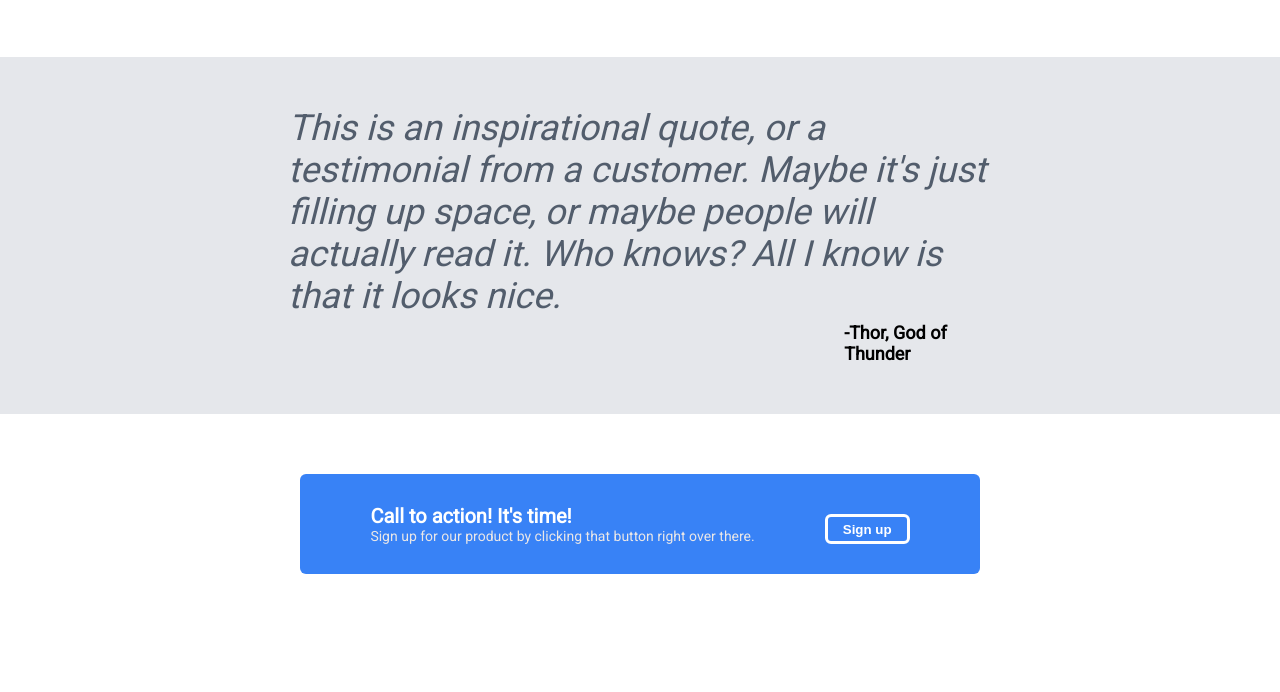
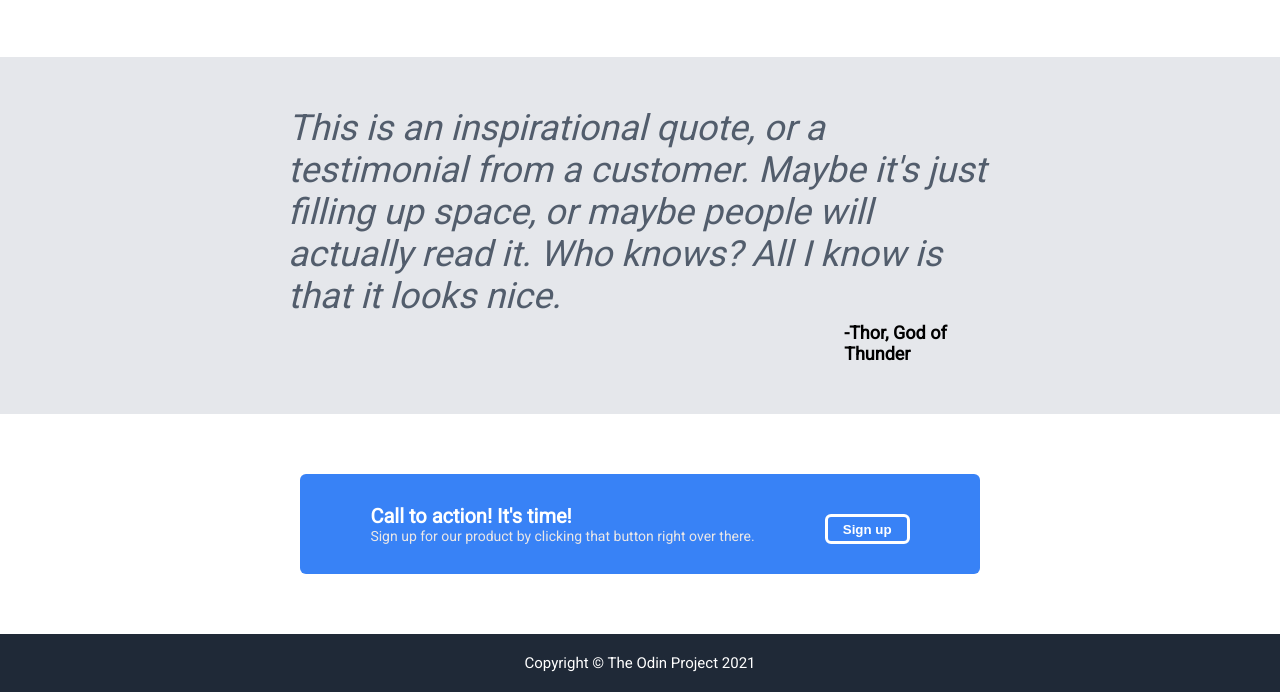
Before and after one commit to Deba1232/landing-page, a plain HTML site: page index.html in a window 1280 px wide. Shown: the part 517-1209 px from the top of the page. Before the commit the page ends 1151 px from the top, so only its background shows below. Drawn offline with Linux system fonts and the light colour scheme.

Commit message:
completed footer section

```diff
--- a/index.html
+++ b/index.html
@@ -71,7 +71,7 @@
     </div>
 
     <div class="footer">
-
+        Copyright © The Odin Project 2021
     </div>
 
 
--- a/style.css
+++ b/style.css
@@ -167,6 +167,16 @@ body{
     transform: translateY(0.6px);
 }
 
+.footer{
+    background-color: #1f2937;
+    color: #ffffff;
+    font-size: 15px;
+    display: flex;
+    justify-content: center;
+    align-items: center;
+    padding-top: 20px;
+    padding-bottom: 20px;
+}
 
 ul{
     list-style: none;
```
